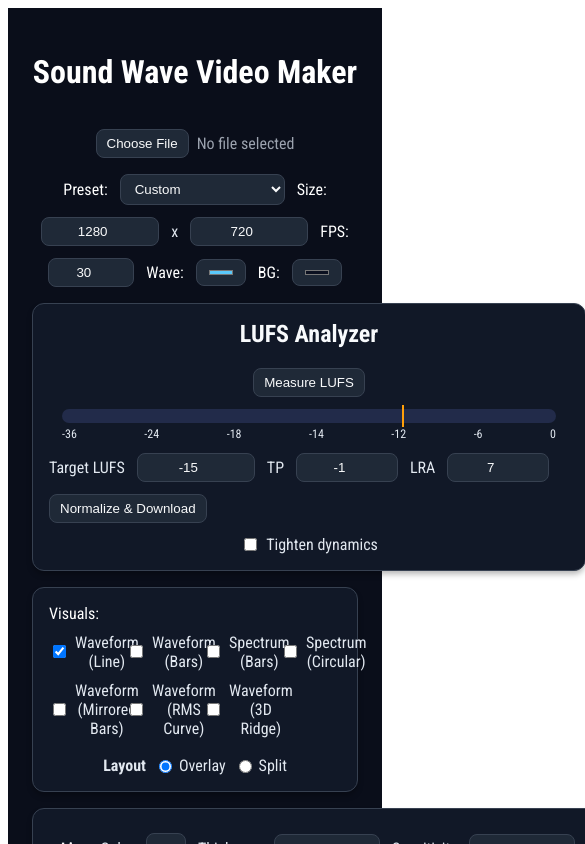
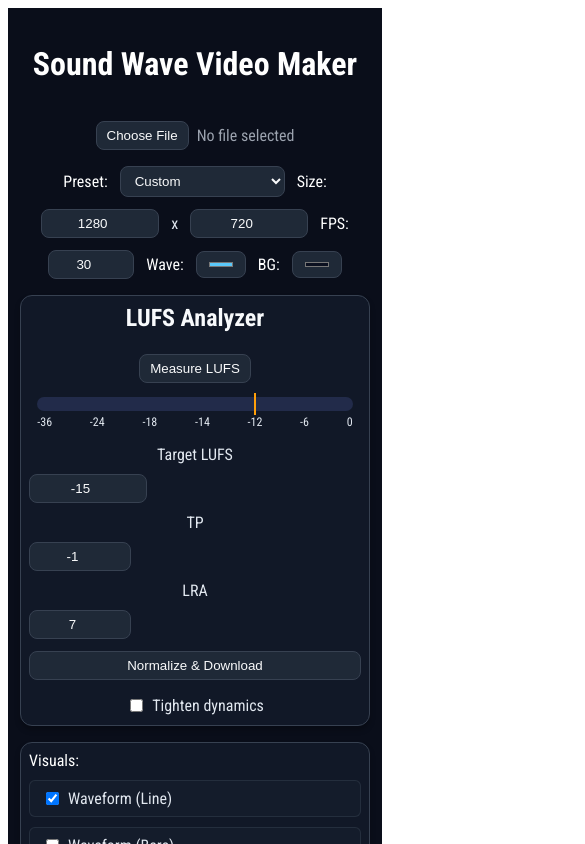
Before and after one commit to gideok/sound-wave-app, a React (Vite) app in the folder frontend/: page / in a window 390 px wide. Shown: the top 844 px of the page, 585 px wide, since content can reach past the window. Built offline with nearby package versions, Linux system fonts and the light colour scheme; a web font is replaced by a local one.

Commit message:
레이아웃 및 반응형 Resizing 적용(Claude)

```diff
--- a/frontend/src/App.css
+++ b/frontend/src/App.css
@@ -33,10 +33,29 @@
 
 .visuals-grid {
   display: grid;
-  grid-template-columns: repeat(4, minmax(0, 1fr));
+  grid-template-columns: repeat(4, 1fr);
   gap: 10px 16px;
-  justify-items: start;
+  justify-items: stretch;
   color: #e2e8f0;
+  width: 100%;
+}
+
+.visuals-grid label {
+  width: 100%;
+  display: flex;
+  gap: 6px;
+  align-items: center;
+  justify-content: flex-start;
+  padding: 8px 12px;
+  border-radius: 6px;
+  background: rgba(31, 41, 55, 0.3);
+  border: 1px solid rgba(55, 65, 81, 0.5);
+  transition: background-color 0.2s ease;
+  box-sizing: border-box;
+}
+
+.visuals-grid label:hover {
+  background: rgba(31, 41, 55, 0.5);
 }
 
 .layout-row {
@@ -50,7 +69,9 @@
 
 .unified-width {
   max-width: 1100px;
+  width: 100%;
   margin: 0 auto;
+  box-sizing: border-box;
 }
 
 /* Soft UI for inputs/buttons */
@@ -199,3 +220,85 @@ span {
 .read-the-docs {
   color: #888;
 }
+
+/* Responsive design for uniform sections */
+@media (max-width: 1200px) {
+  .unified-width {
+    max-width: 95%;
+    padding: 0 16px;
+  }
+
+  .visuals-grid {
+    grid-template-columns: repeat(3, 1fr);
+  }
+}
+
+@media (max-width: 900px) {
+  .unified-width {
+    max-width: 100%;
+    padding: 0 12px;
+  }
+
+  .visuals-grid {
+    grid-template-columns: repeat(2, 1fr);
+  }
+
+  .controls-row {
+    gap: 8px;
+    flex-wrap: wrap;
+  }
+}
+
+@media (max-width: 600px) {
+  .unified-width {
+    padding: 0 8px;
+  }
+
+  .visuals-grid {
+    grid-template-columns: 1fr;
+  }
+
+  .section-card {
+    padding: 12px;
+  }
+
+  .controls-row {
+    gap: 6px;
+    flex-direction: column;
+    align-items: stretch;
+  }
+
+  .controls-row > * {
+    margin: 2px 0;
+  }
+}
+
+@media (max-width: 480px) {
+  #root {
+    padding: 16px 8px;
+  }
+
+  .unified-width {
+    padding: 0 4px;
+  }
+
+  .section-card {
+    padding: 8px;
+  }
+
+  .settings-table {
+    border-spacing: 8px 6px;
+  }
+
+  .settings-table .visual-name-cell {
+    width: 60px;
+  }
+
+  .settings-table .label-cell {
+    width: 50px;
+  }
+
+  .settings-table .input-cell {
+    width: 70px;
+  }
+}
```
